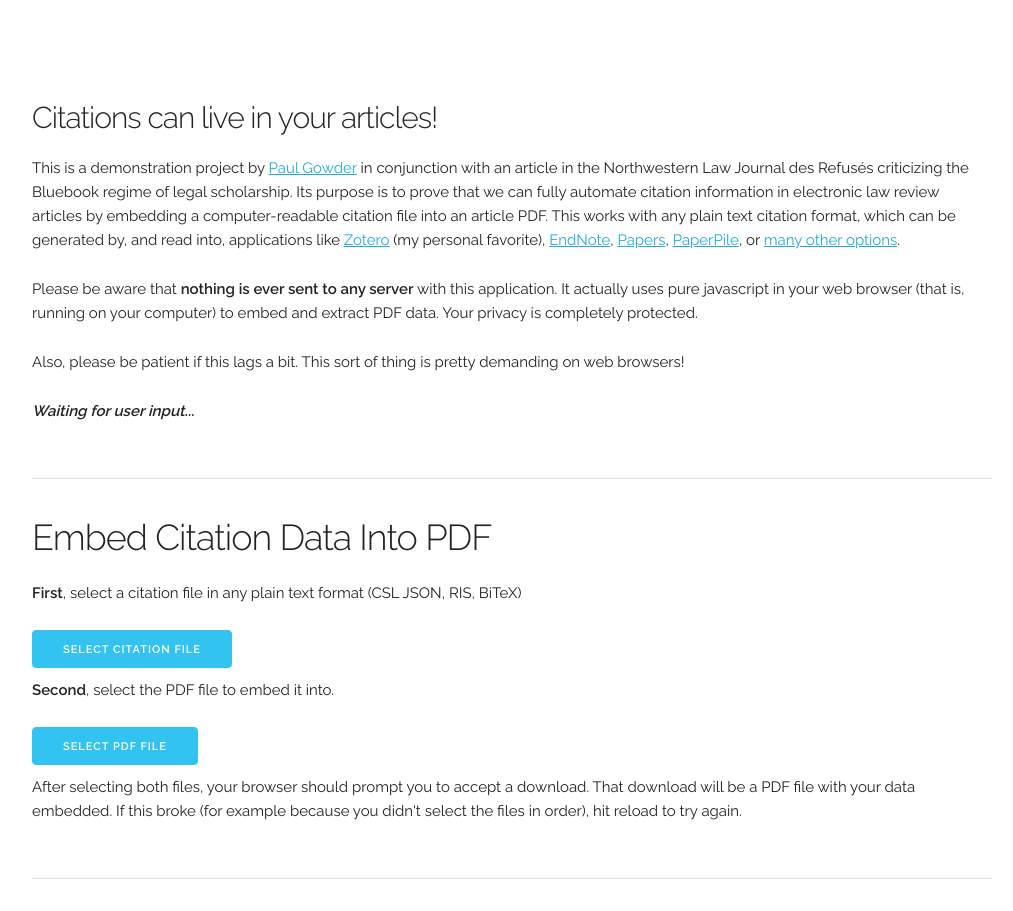
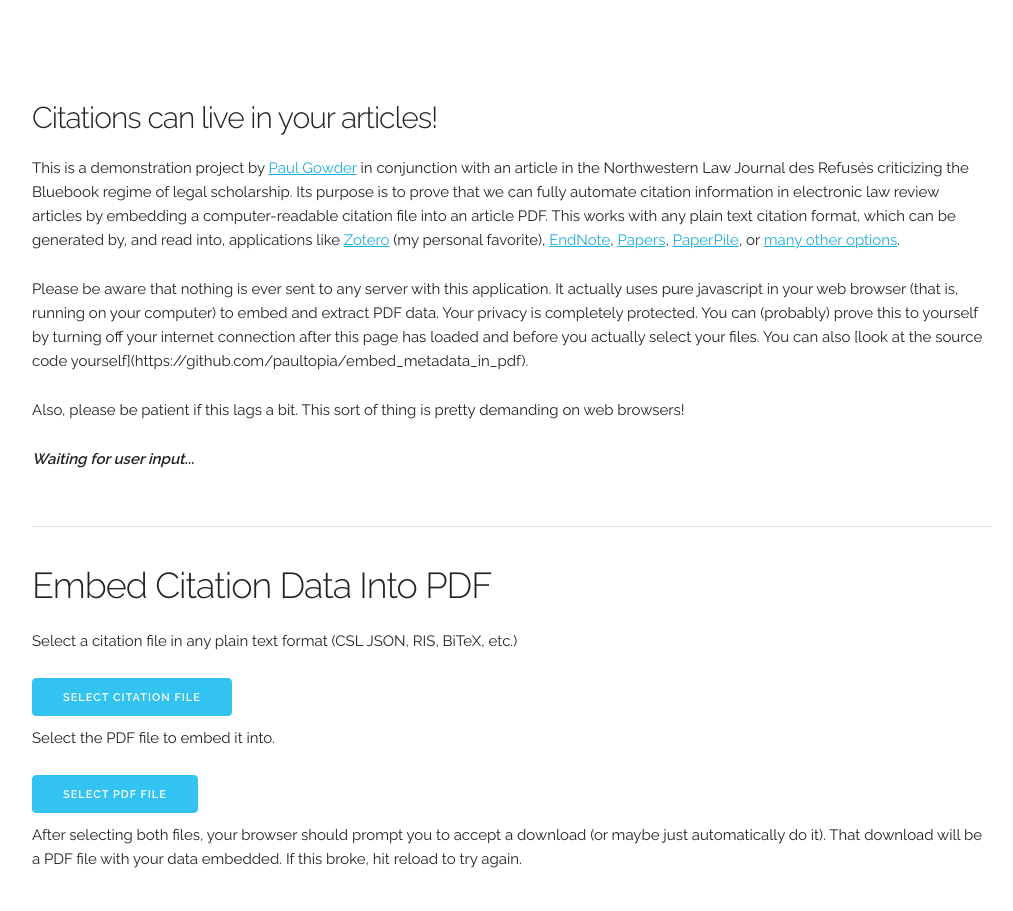
Before and after one commit to paultopia/embed_metadata_in_pdf, a website built with Parcel: page index.html in a window 1280 px wide. Shown: the top 911 px of the page, without its empty margins (128-1141 px from the left). Built offline with nearby package versions, Linux system fonts and the light colour scheme.

Commit message:
change messaging on main page

```diff
--- a/index.html
+++ b/index.html
@@ -16,7 +16,7 @@
 	<div class="row">
 	  <h1>Citations can live in your articles!</h1>
 	  <p>This is a demonstration project by <a href="https://gowder.io">Paul Gowder</a> in conjunction with an article in the Northwestern Law Journal des Refusés criticizing the Bluebook regime of legal scholarship. Its purpose is to prove that we can fully automate citation information in electronic law review articles by embedding a computer-readable citation file into an article PDF. This works with any plain text citation format, which can be generated by, and read into, applications like <a href="https://www.zotero.org">Zotero</a> (my personal favorite), <a href="https://endnote.com">EndNote</a>, <a href="https://www.papersapp.com">Papers</a>, <a href="https://paperpile.com">PaperPile</a>, or <a href="https://en.wikipedia.org/wiki/Comparison_of_reference_management_software">many other options</a>.</p>
-	  <p>Please be aware that <b>nothing is ever sent to any server</b> with this application. It actually uses pure javascript in your web browser (that is, running on your computer) to embed and extract PDF data.  Your privacy is completely protected.</p>
+	  <p>Please be aware that nothing is ever sent to any server with this application. It actually uses pure javascript in your web browser (that is, running on your computer) to embed and extract PDF data.  Your privacy is completely protected.  You can (probably) prove this to yourself by turning off your internet connection after this page has loaded and before you actually select your files. You can also [look at the source code yourself](https://github.com/paultopia/embed_metadata_in_pdf).</p>
 
 	  <p>
 	    Also, please be patient if this lags a bit. This sort of thing is pretty demanding on web browsers!
@@ -31,17 +31,17 @@
 	<hr>
 	<div class="row">
 	  <h3>Embed Citation Data Into PDF</h3>
-	  <p><b>First</b>, select a citation file in any plain text format (CSL JSON, RIS, BiTeX)</p>
+	  <p>Select a citation file in any plain text format (CSL JSON, RIS, BiTeX, etc.)</p>
 	  <label for="citation-selector" class="button button-primary">
 	    Select citation file
 	    <input type="file"  id="citation-selector">
 	  </label>
-	  <p><b>Second</b>, select the PDF file to embed it into.</p>
+	  <p>Select the PDF file to embed it into.</p>
 	  <label for="embed-selector" class="button button-primary">
 	    Select PDF file
 	    <input type="file" id="embed-selector">
 	  </label>
-	  <p>After selecting both files, your browser should prompt you to accept a download.  That download will be a PDF file with your data embedded.  If this broke (for example because you didn't select the files in order), hit reload to try again.
+	  <p>After selecting both files, your browser should prompt you to accept a download (or maybe just automatically do it).  That download will be a PDF file with your data embedded.  If this broke, hit reload to try again.
 	</div>
 	<hr>
 	<div class="row">
```
